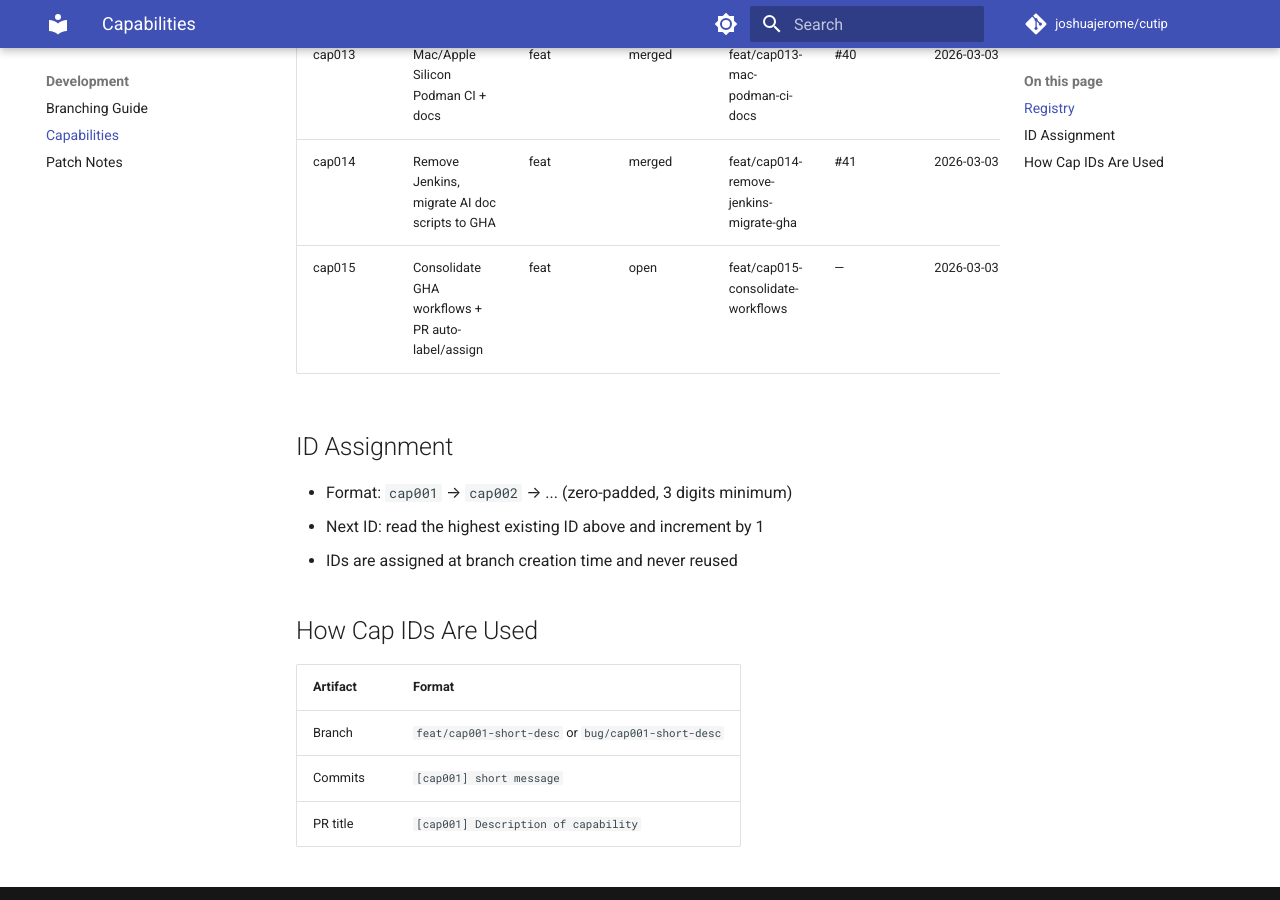
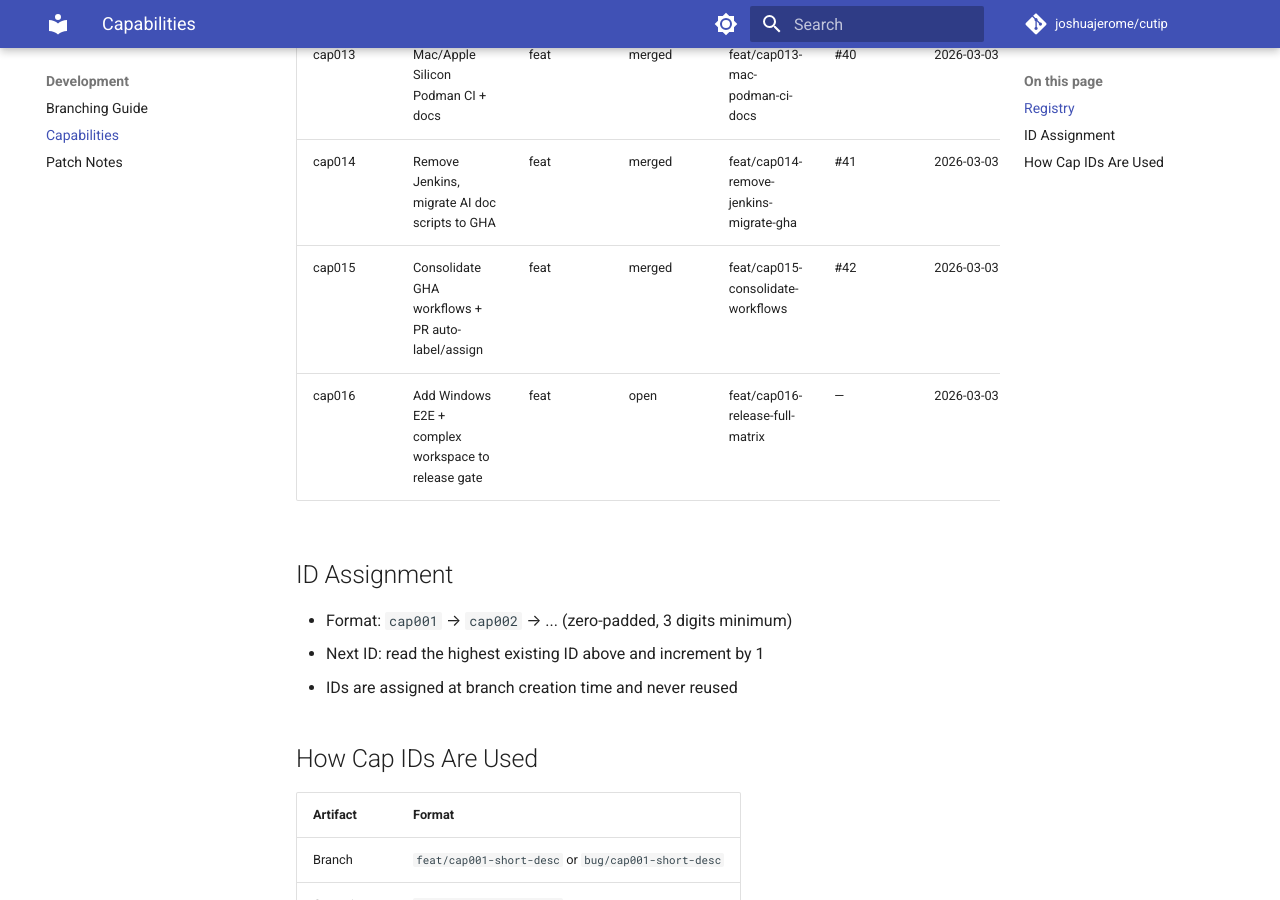
Before and after one commit to joshuajerome/cutip, an MkDocs documentation site: the page built from docs/capabilities.md, in a window 1280 px wide and 900 px high, scrolled down 1794 px. Built offline with MkDocs 1.6.1 and Material for MkDocs 9.7.7, drawn with Linux system fonts in a browser that asks for light colours; comment, search, counter and statistics services are not loaded.

Commit message:
[cap016] Add Windows E2E + complex workspace to release gate
- Add e2e-podman-windows job matching ci.yml (simple + complex)
- Extend e2e-podman-ubuntu to run complex in addition to simple
- Add e2e-podman-windows to build-and-release needs
- Increase ubuntu timeout 25→35 min to match ci.yml

Co-Authored-By: Claude Sonnet 4.6 <noreply@anthropic.com>

```diff
--- a/docs/capabilities.md
+++ b/docs/capabilities.md
@@ -22,7 +22,8 @@ commit messages, and PR titles.
 | cap012 | Docker backend support                                        | feat | planned | —                                       | —   | —          |
 | cap013 | Mac/Apple Silicon Podman CI + docs                           | feat | merged | feat/cap013-mac-podman-ci-docs          | #40 | 2026-03-03 |
 | cap014 | Remove Jenkins, migrate AI doc scripts to GHA               | feat | merged | feat/cap014-remove-jenkins-migrate-gha  | #41 | 2026-03-03 |
-| cap015 | Consolidate GHA workflows + PR auto-label/assign            | feat | open   | feat/cap015-consolidate-workflows       | —   | 2026-03-03 |
+| cap015 | Consolidate GHA workflows + PR auto-label/assign            | feat | merged | feat/cap015-consolidate-workflows       | #42 | 2026-03-03 |
+| cap016 | Add Windows E2E + complex workspace to release gate         | feat | open   | feat/cap016-release-full-matrix         | —   | 2026-03-03 |
 
 ## ID Assignment
 
```
Also changed, not shown: 1 other file.
